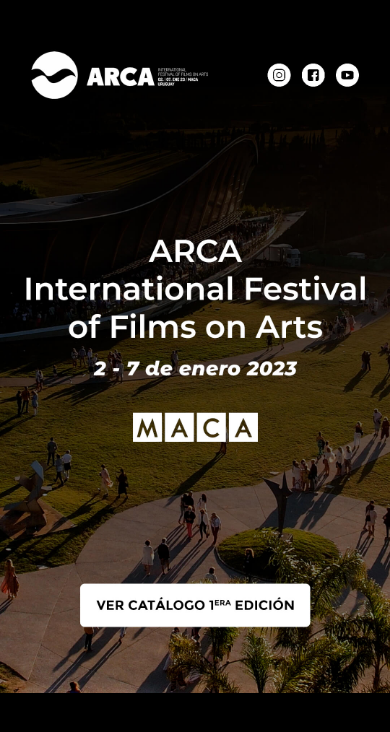
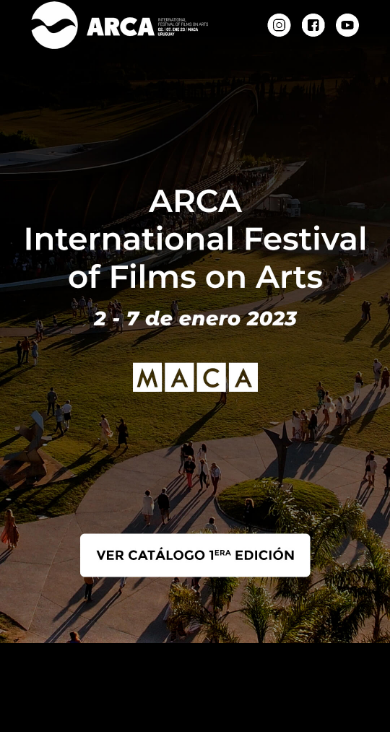
Before and after one commit to FrancoCitera/arca-film-festival, a plain HTML site: page index.html in a window 390 px wide. Drawn offline with Linux system fonts and the light colour scheme.

Commit message:
cambios en margin top imagen mobile

```diff
--- a/css/style.css
+++ b/css/style.css
@@ -25,6 +25,10 @@
         align-items: flex-start;
     }
 
+    img {
+        margin-top: -50px;
+    }
+
     .banner-web {
         display: none;
     }
```
